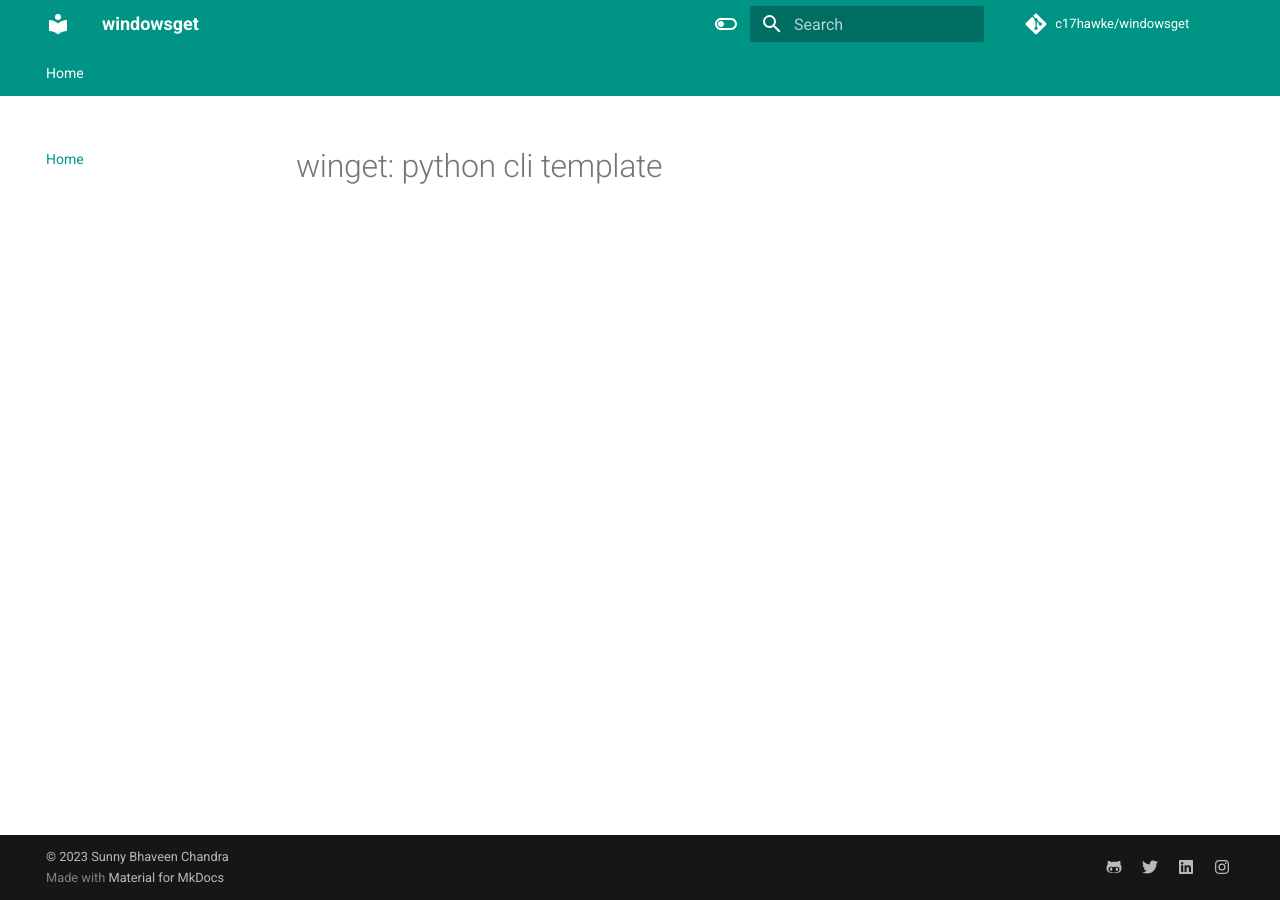
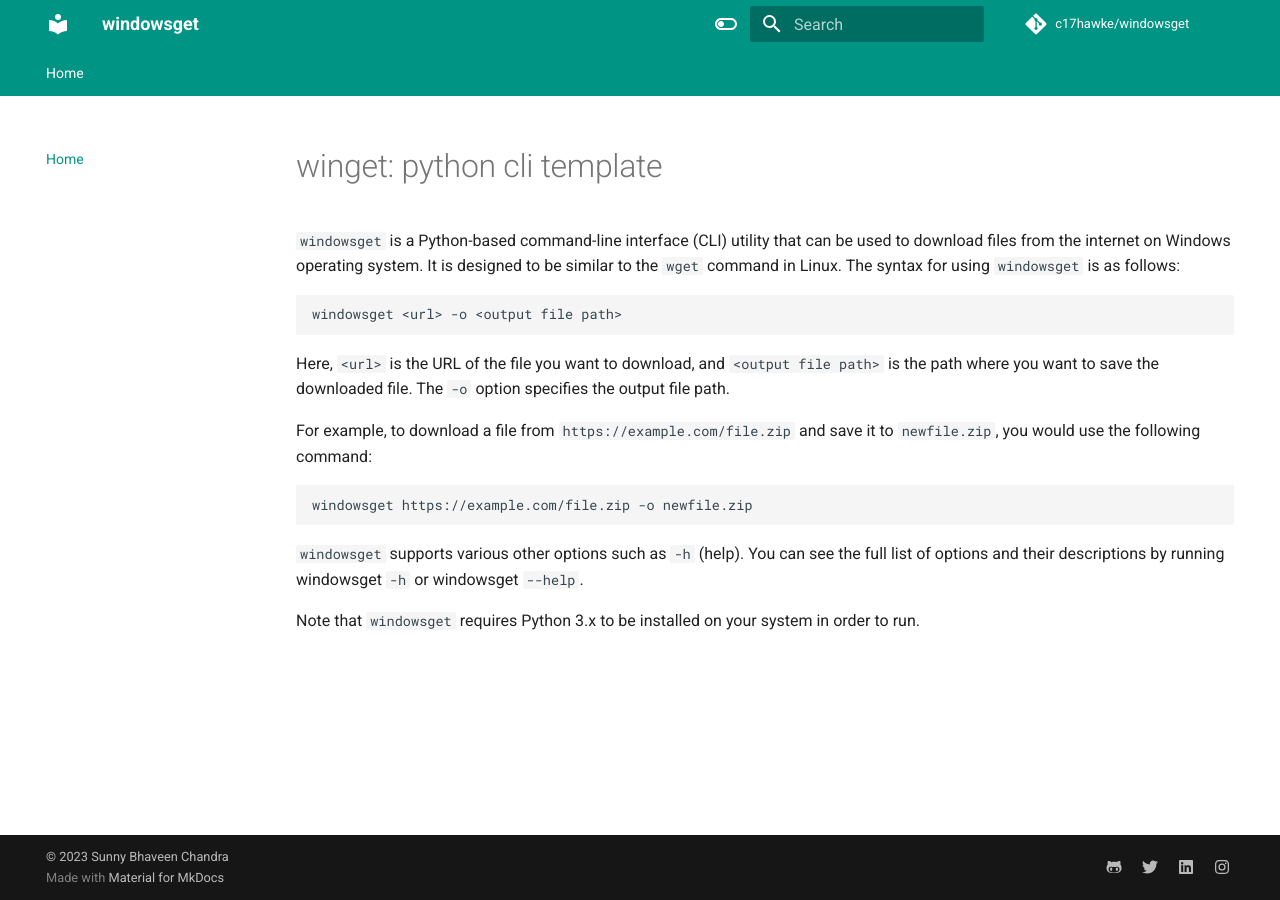
Before and after one commit to c17hawke/windowsget, an MkDocs documentation site: the page built from docs/index.md, in a window 1280 px wide. Built offline with MkDocs 1.6.1 and Material for MkDocs 9.7.7, drawn with Linux system fonts in a browser that asks for light colours; comment, search, counter and statistics services are not loaded.

Commit message:
updated doc

````diff
--- a/docs/index.md
+++ b/docs/index.md
@@ -1 +1,18 @@
 # winget: python cli template
+
+`windowsget` is a Python-based command-line interface (CLI) utility that can be used to download files from the internet on Windows operating system. It is designed to be similar to the `wget` command in Linux. The syntax for using `windowsget` is as follows:
+
+```bash
+windowsget <url> -o <output file path>
+```
+
+Here, `<url>` is the URL of the file you want to download, and `<output file path>` is the path where you want to save the downloaded file. The `-o` option specifies the output file path.
+
+For example, to download a file from `https://example.com/file.zip` and save it to `newfile.zip`, you would use the following command:
+
+```bash
+windowsget https://example.com/file.zip -o newfile.zip
+```
+`windowsget` supports various other options such as `-h` (help). You can see the full list of options and their descriptions by running windowsget `-h` or windowsget `--help`.
+
+Note that `windowsget` requires Python 3.x to be installed on your system in order to run.
````
